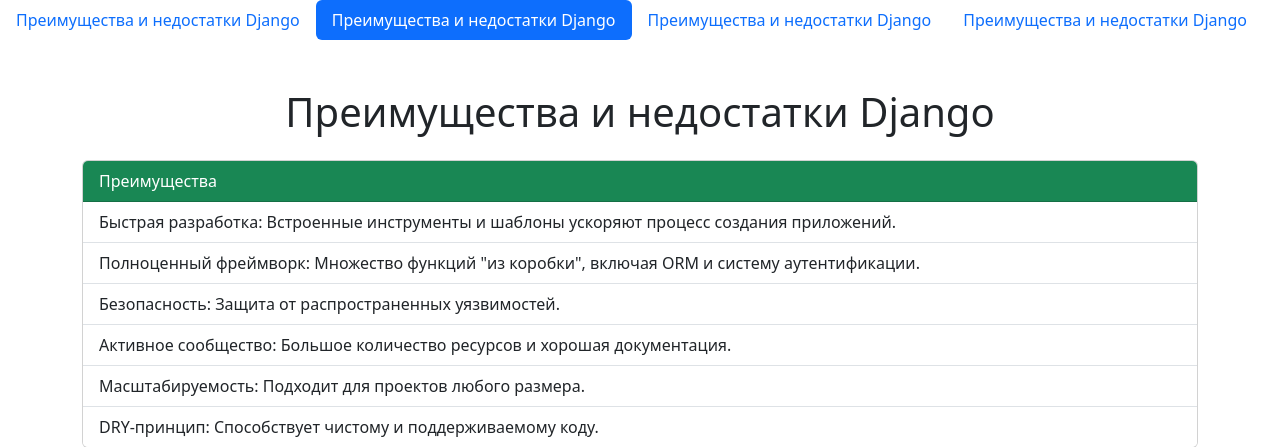
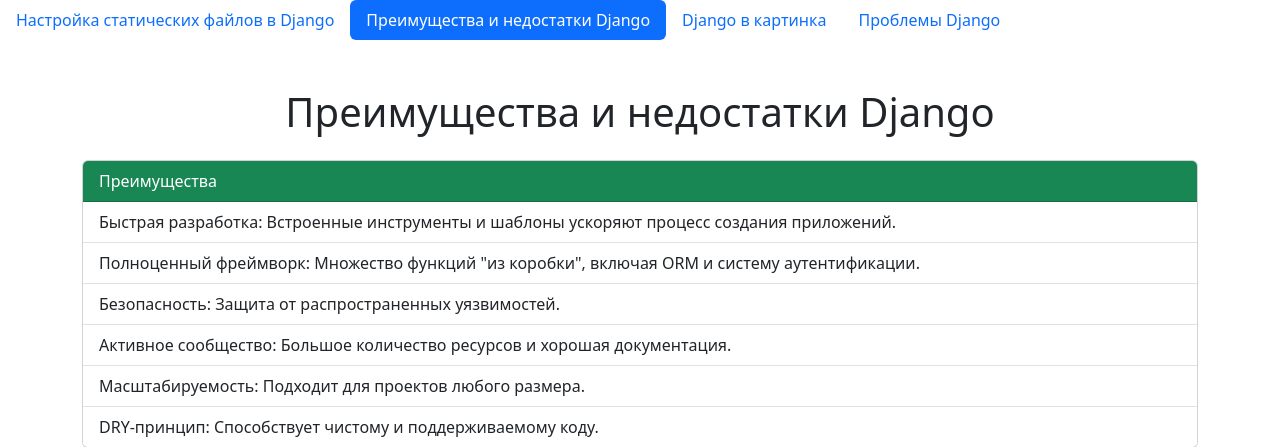
Before and after one commit to Sophiya-ai/DJ02_Django-schemes-Jinja, a Django app: page /HomeworkApp/pros/ in a window 1280 px wide. Shown: the top 447 px of the page. Run offline with Django 5.2, Linux system fonts and the light colour scheme; some libraries are stand-ins or nearby versions.

Commit message:
changed names of menu items

```diff
--- a/ZeroCoder/HomeworkApp/templates/HomeworkApp/menu.html
+++ b/ZeroCoder/HomeworkApp/templates/HomeworkApp/menu.html
@@ -2,21 +2,21 @@
   <li class="nav-item">
     <a class="nav-link
         {% if active_page == 'wStatic' %} active {% endif %}
-        " aria-current="page" href="{% url 'wStatic' %}">{{question}}</a>
+        " aria-current="page" href="{% url 'wStatic' %}">Настройка статических файлов в Django</a>
   </li>
   <li class="nav-item">
     <a class="nav-link
       {% if active_page == 'pros' %} active {% endif %}
-      " href="{% url 'pros' %}">{{question}}</a>
+      " href="{% url 'pros' %}">Прeимущества и недостатки Django</a>
   </li>
   <li class="nav-item">
     <a class="nav-link
       {% if active_page == 'projects' %} active {% endif %}
-      " href="{% url 'projects' %}">{{question}}</a>
+      " href="{% url 'projects' %}">Django в картинка</a>
   </li>
   <li class="nav-item">
     <a class="nav-link
       {% if active_page == 'problems' %} active {% endif %}
-      " href="{% url 'problems' %}">{{question}}</a>
+      " href="{% url 'problems' %}">Проблемы Django</a>
   </li>
 </ul>
```
